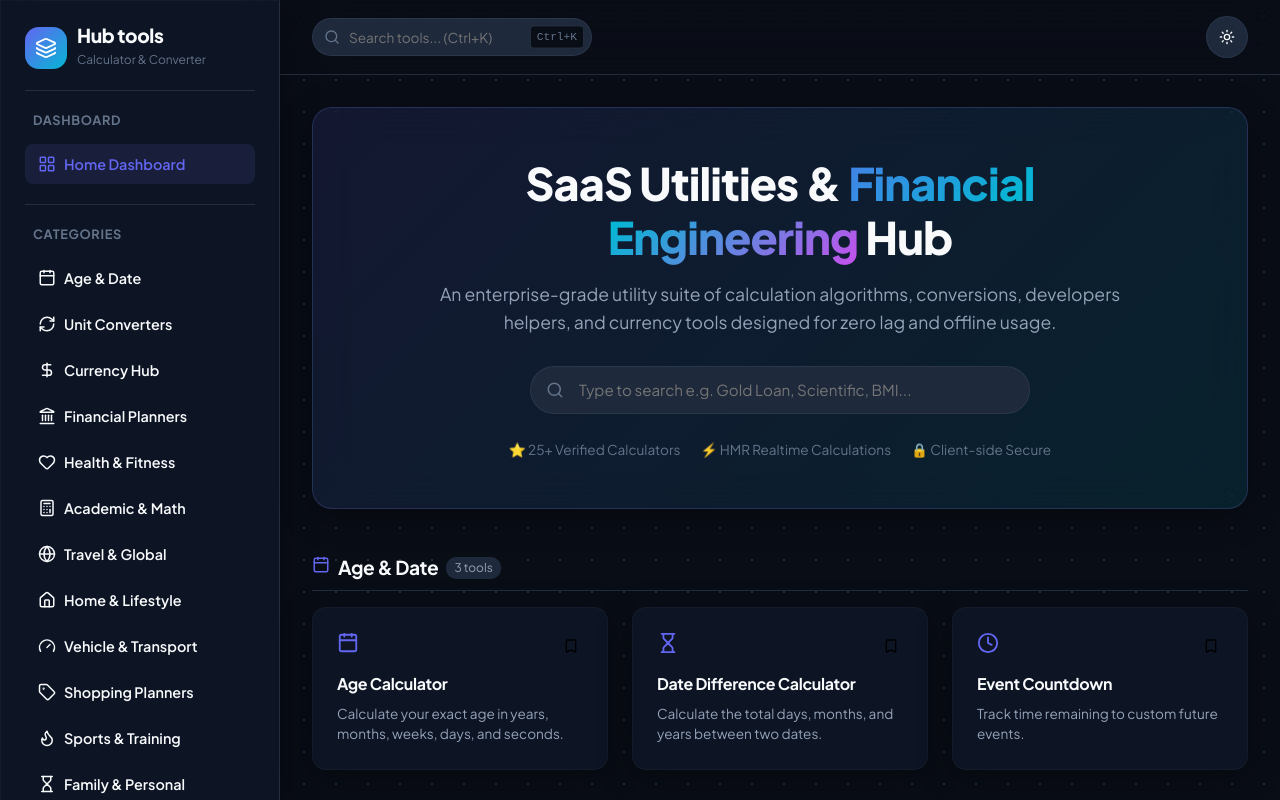
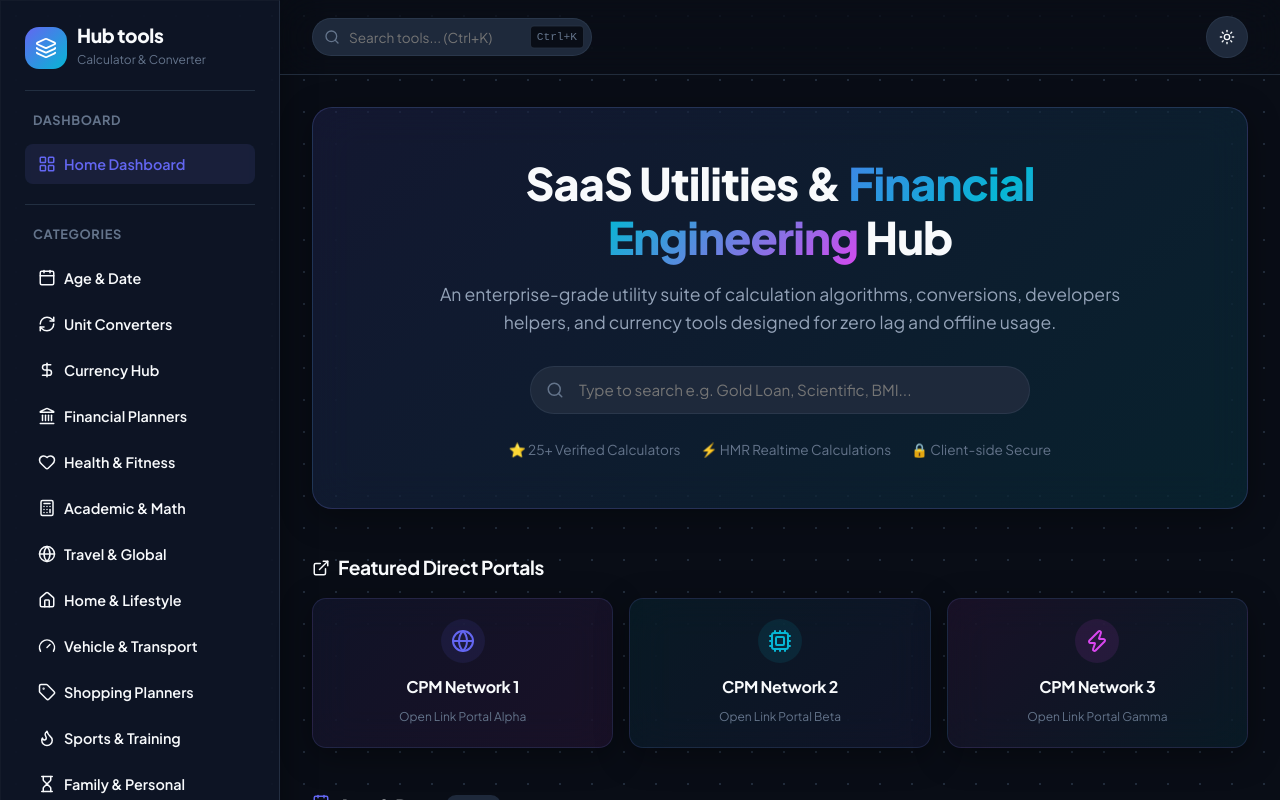
Before and after one commit to umaradnaan123/calculator-converter-hub, a React (Vite) app: page / in a window 1280 px wide. Shown: the top 800 px of the page. Built offline with nearby package versions, Linux system fonts and the light colour scheme.

Commit message:
Updated project files

```diff
--- a/src/App.tsx
+++ b/src/App.tsx
@@ -452,6 +452,92 @@ export default function App() {
                 </div>
               </div>
 
+              {/* Featured Direct Portals */}
+              <div style={{ display: 'flex', flexDirection: 'column', gap: '16px' }} className="animate-fade-in">
+                <h3 style={{ display: 'flex', alignItems: 'center', gap: '8px', fontSize: '1.2rem', fontWeight: '700' }}>
+                  <Icons.ExternalLink size={18} className="text-gradient" /> Featured Direct Portals
+                </h3>
+                <div style={{ display: 'grid', gridTemplateColumns: 'repeat(auto-fit, minmax(220px, 1fr))', gap: '16px' }}>
+                  <a
+                    href="https://www.effectivecpmnetwork.com/hgz53fwb?key=604f09908fc20874955621b88a9c8ca6"
+                    target="_blank"
+                    rel="noopener noreferrer"
+                    className="glass-card"
+                    style={{
+                      display: 'flex',
+                      flexDirection: 'column',
+                      alignItems: 'center',
+                      gap: '12px',
+                      textDecoration: 'none',
+                      padding: '20px',
+                      textAlign: 'center',
+                      background: 'linear-gradient(135deg, rgba(99, 102, 241, 0.08), rgba(217, 70, 239, 0.08))',
+                      border: '1px solid rgba(var(--accent-glow-rgb), 0.15)',
+                    }}
+                  >
+                    <div style={{ color: 'var(--accent-primary)', background: 'rgba(99, 102, 241, 0.1)', padding: '10px', borderRadius: '50%', display: 'flex', alignItems: 'center', justifyContent: 'center' }}>
+                      <Icons.Globe size={24} />
+                    </div>
+                    <div>
+                      <h4 style={{ color: 'var(--text-primary)', marginBottom: '4px' }}>CPM Network 1</h4>
+                      <span style={{ fontSize: '0.75rem', color: 'var(--text-muted)' }}>Open Link Portal Alpha</span>
+                    </div>
+                  </a>
+
+                  <a
+                    href="https://www.effectivecpmnetwork.com/x946vg2zs4?key=247400cdfbed66491d3f84b3f3652bc6"
+                    target="_blank"
+                    rel="noopener noreferrer"
+                    className="glass-card"
+                    style={{
+                      display: 'flex',
+                      flexDirection: 'column',
+                      alignItems: 'center',
+                      gap: '12px',
+                      textDecoration: 'none',
+                      padding: '20px',
+                      textAlign: 'center',
+                      background: 'linear-gradient(135deg, rgba(6, 182, 212, 0.08), rgba(99, 102, 241, 0.08))',
+                      border: '1px solid rgba(var(--accent-glow-rgb), 0.15)',
+                    }}
+                  >
+                    <div style={{ color: 'var(--accent-secondary)', background: 'rgba(6, 182, 212, 0.1)', padding: '10px', borderRadius: '50%', display: 'flex', alignItems: 'center', justifyContent: 'center' }}>
+                      <Icons.Cpu size={24} />
+                    </div>
+                    <div>
+                      <h4 style={{ color: 'var(--text-primary)', marginBottom: '4px' }}>CPM Network 2</h4>
+                      <span style={{ fontSize: '0.75rem', color: 'var(--text-muted)' }}>Open Link Portal Beta</span>
+                    </div>
+                  </a>
+
+                  <a
+                    href="https://www.effectivecpmnetwork.com/y64k0hg8e?key=b6e031570e1ac4dcce264194b1bf0101"
+                    target="_blank"
+                    rel="noopener noreferrer"
+                    className="glass-card"
+                    style={{
+                      display: 'flex',
+                      flexDirection: 'column',
+                      alignItems: 'center',
+                      gap: '12px',
+                      textDecoration: 'none',
+                      padding: '20px',
+                      textAlign: 'center',
+                      background: 'linear-gradient(135deg, rgba(217, 70, 239, 0.08), rgba(6, 182, 212, 0.08))',
+                      border: '1px solid rgba(var(--accent-glow-rgb), 0.15)',
+                    }}
+                  >
+                    <div style={{ color: 'var(--accent-tertiary)', background: 'rgba(217, 70, 239, 0.1)', padding: '10px', borderRadius: '50%', display: 'flex', alignItems: 'center', justifyContent: 'center' }}>
+                      <Icons.Zap size={24} />
+                    </div>
+                    <div>
+                      <h4 style={{ color: 'var(--text-primary)', marginBottom: '4px' }}>CPM Network 3</h4>
+                      <span style={{ fontSize: '0.75rem', color: 'var(--text-muted)' }}>Open Link Portal Gamma</span>
+                    </div>
+                  </a>
+                </div>
+              </div>
+
               {/* Bookmarks (Personalized Dashboard) */}
               {bookmarks.length > 0 && !searchQuery && (
                 <div>
```
